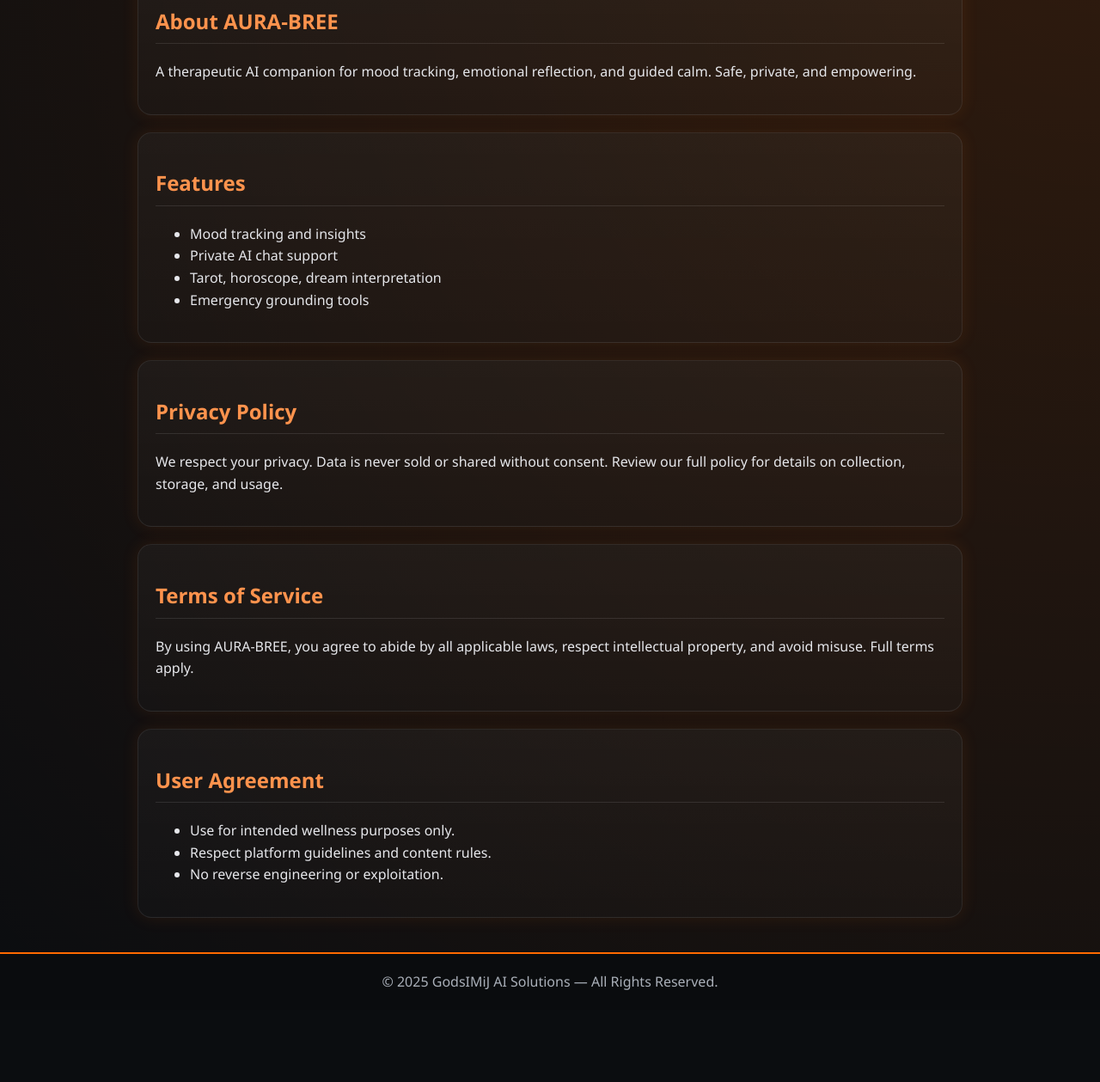
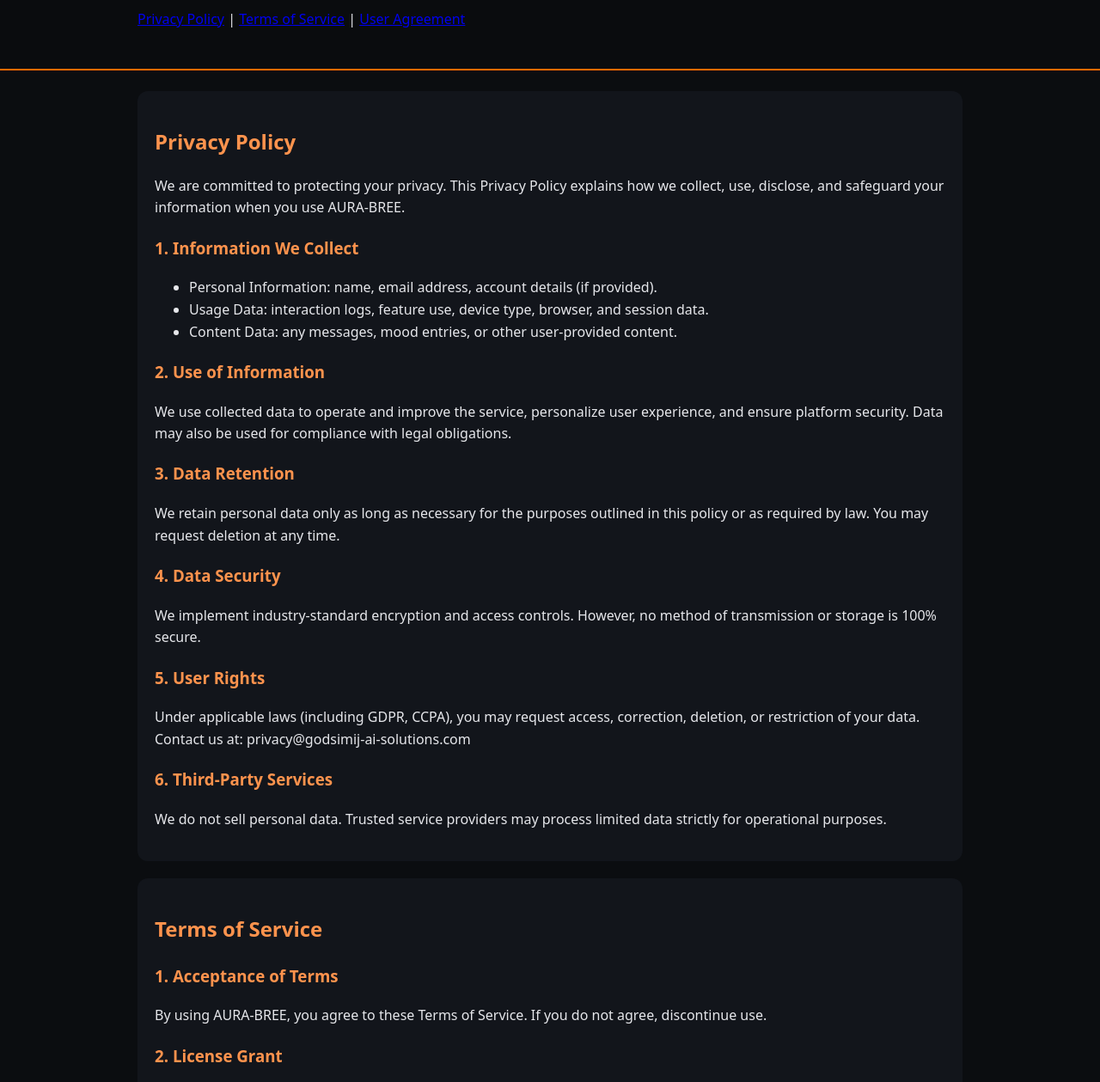
Before and after one commit to GodsIMiJ1/Aura-bree-privacy-policy, a plain HTML site: page index.html in a window 1280 px wide. Shown: the part 128-1387 px from the top of the page at 86% size. Before the commit the page ends 1303 px from the top, so only its background shows below. Drawn offline with Linux system fonts and the light colour scheme.

Commit message:
Update index.html

```diff
--- a/index.html
+++ b/index.html
@@ -7,78 +7,87 @@
   <meta name="description" content="AURA-BREE - therapeutic AI companion. Privacy Policy, Terms of Service, and User Agreement." />
   <meta name="robots" content="index,follow" />
   <style>
-    :root {
-      --bg: #0b0d10;
-      --card: #12151b;
-      --ink: #e6e7eb;
-      --muted: #aab0b9;
-      --accent: #ff6a00;
-      --accent2: #ff934d;
-      --glow: 0 0 15px rgba(255,106,0,0.4);
-    }
-    * { box-sizing: border-box; }
-    body { margin: 0; font-family: 'Segoe UI', sans-serif; background: radial-gradient(circle at top right, rgba(255,106,0,0.15), transparent), var(--bg); color: var(--ink); line-height: 1.6; }
-    a { color: var(--accent2); text-decoration: none; }
-    a:hover { text-decoration: underline; }
-    header { position: sticky; top: 0; z-index: 100; background: rgba(11,13,16,0.95); border-bottom: 2px solid var(--accent); box-shadow: var(--glow); backdrop-filter: blur(8px); }
-    .container { max-width: 1000px; margin: auto; padding: 20px; }
-    .nav { display: flex; justify-content: space-between; align-items: center; flex-wrap: wrap; }
-    .brand { display: flex; align-items: center; gap: 10px; font-weight: bold; color: var(--accent2); font-size: 1.2rem; }
-    nav a { margin-left: 15px; color: var(--muted); font-weight: 600; padding: 6px 10px; border-radius: 8px; transition: all 0.3s ease; }
-    nav a:hover { background: rgba(255,106,0,0.15); color: var(--ink); box-shadow: var(--glow); }
-    section { padding: 24px; }
-    .card { background: linear-gradient(180deg, rgba(255,255,255,0.04), rgba(255,255,255,0.02)); border: 1px solid rgba(255,255,255,0.08); border-radius: 16px; padding: 20px; box-shadow: 0 0 20px rgba(255,106,0,0.1); margin-bottom: 20px; }
+    :root { --bg: #0b0d10; --card: #12151b; --ink: #e6e7eb; --muted: #aab0b9; --accent: #ff6a00; --accent2: #ff934d; }
+    body { margin: 0; font-family: ui-sans-serif, system-ui; background: var(--bg); color: var(--ink); line-height: 1.6; }
+    header, footer { background: #0a0c0e; border-bottom: 2px solid var(--accent); padding: 20px; }
+    .container { max-width: 960px; margin: auto; padding: 24px; }
     h1, h2, h3 { color: var(--accent2); }
-    h2 { border-bottom: 1px solid rgba(255,255,255,0.1); padding-bottom: 6px; }
-    .highlight { background: rgba(255,106,0,0.1); padding: 10px; border-left: 4px solid var(--accent); border-radius: 8px; }
-    footer { padding: 20px; border-top: 2px solid var(--accent); text-align: center; color: var(--muted); background: #0a0c0e; }
+    .card { background: var(--card); border-radius: 12px; padding: 20px; margin-bottom: 20px; }
+    .highlight { background: rgba(255,106,0,0.1); padding: 10px; border-left: 4px solid var(--accent); border-radius: 6px; margin: 12px 0; }
   </style>
 </head>
 <body>
 <header>
-    <div class="container nav">
-      <div class="brand">AURA-BREE</div>
+  <div class="container">
+    <h1>AURA-BREE Legal Hub</h1>
     <nav>
-        <a href="#about">About</a>
-        <a href="#features">Features</a>
-        <a href="#privacy-policy">Privacy Policy</a>
-        <a href="#terms">Terms of Service</a>
+      <a href="#privacy-policy">Privacy Policy</a> |
+      <a href="#terms">Terms of Service</a> |
       <a href="#user-agreement">User Agreement</a>
     </nav>
   </div>
 </header>
 <main class="container">
-    <section id="about" class="card">
-      <h2>About AURA-BREE</h2>
-      <p>A therapeutic AI companion for mood tracking, emotional reflection, and guided calm. Safe, private, and empowering.</p>
-    </section>
-    <section id="features" class="card">
-      <h2>Features</h2>
-      <ul>
-        <li>Mood tracking and insights</li>
-        <li>Private AI chat support</li>
-        <li>Tarot, horoscope, dream interpretation</li>
-        <li>Emergency grounding tools</li>
-      </ul>
-    </section>
   <section id="privacy-policy" class="card">
     <h2>Privacy Policy</h2>
-      <p>We respect your privacy. Data is never sold or shared without consent. Review our full policy for details on collection, storage, and usage.</p>
+    <p>We are committed to protecting your privacy. This Privacy Policy explains how we collect, use, disclose, and safeguard your information when you use AURA-BREE.</p>
+    <h3>1. Information We Collect</h3>
+    <ul>
+      <li>Personal Information: name, email address, account details (if provided).</li>
+      <li>Usage Data: interaction logs, feature use, device type, browser, and session data.</li>
+      <li>Content Data: any messages, mood entries, or other user-provided content.</li>
+    </ul>
+    <h3>2. Use of Information</h3>
+    <p>We use collected data to operate and improve the service, personalize user experience, and ensure platform security. Data may also be used for compliance with legal obligations.</p>
+    <h3>3. Data Retention</h3>
+    <p>We retain personal data only as long as necessary for the purposes outlined in this policy or as required by law. You may request deletion at any time.</p>
+    <h3>4. Data Security</h3>
+    <p>We implement industry-standard encryption and access controls. However, no method of transmission or storage is 100% secure.</p>
+    <h3>5. User Rights</h3>
+    <p>Under applicable laws (including GDPR, CCPA), you may request access, correction, deletion, or restriction of your data. Contact us at: privacy@godsimij-ai-solutions.com</p>
+    <h3>6. Third-Party Services</h3>
+    <p>We do not sell personal data. Trusted service providers may process limited data strictly for operational purposes.</p>
   </section>
   <section id="terms" class="card">
     <h2>Terms of Service</h2>
-      <p>By using AURA-BREE, you agree to abide by all applicable laws, respect intellectual property, and avoid misuse. Full terms apply.</p>
+    <h3>1. Acceptance of Terms</h3>
+    <p>By using AURA-BREE, you agree to these Terms of Service. If you do not agree, discontinue use.</p>
+    <h3>2. License Grant</h3>
+    <p>We grant you a non-exclusive, non-transferable, revocable license to use AURA-BREE for personal, non-commercial purposes.</p>
+    <h3>3. Prohibited Uses</h3>
+    <ul>
+      <li>Engaging in unlawful activity.</li>
+      <li>Attempting to reverse engineer or disrupt the service.</li>
+      <li>Exploiting the service for commercial gain without authorization.</li>
+    </ul>
+    <h3>4. Intellectual Property</h3>
+    <p>All content, trademarks, and code remain the property of GodsIMiJ AI Solutions.</p>
+    <h3>5. Disclaimers</h3>
+    <p>AURA-BREE is provided "as is" without warranties of any kind. It is not a medical device and does not provide professional advice.</p>
+    <h3>6. Limitation of Liability</h3>
+    <p>To the fullest extent permitted by law, we are not liable for any indirect, incidental, or consequential damages arising from use of the service.</p>
+    <h3>7. Governing Law</h3>
+    <p>These terms are governed by the laws of Ontario, Canada. Disputes shall be resolved in the courts of Ontario.</p>
   </section>
   <section id="user-agreement" class="card">
     <h2>User Agreement</h2>
+    <p>This agreement sets out your responsibilities and rights as a user of AURA-BREE.</p>
+    <h3>1. Responsible Use</h3>
     <ul>
-        <li>Use for intended wellness purposes only.</li>
-        <li>Respect platform guidelines and content rules.</li>
-        <li>No reverse engineering or exploitation.</li>
+      <li>Use the platform only for wellness and self-reflection purposes.</li>
+      <li>Do not share harmful, illegal, or abusive content.</li>
+      <li>Respect the intellectual property and privacy of others.</li>
     </ul>
+    <h3>2. AI Limitations</h3>
+    <p>AURA-BREE provides AI-generated suggestions which are not a substitute for professional care. In emergencies, contact local crisis services or emergency responders.</p>
+    <h3>3. Termination</h3>
+    <p>We reserve the right to suspend or terminate your account for violations of this agreement.</p>
+    <div class="highlight">If you are experiencing a crisis, contact emergency services or call a local helpline immediately.</div>
   </section>
 </main>
-  <footer>© <span id="year"></span> GodsIMiJ AI Solutions — All Rights Reserved.</footer>
-  <script>document.getElementById('year').textContent = new Date().getFullYear();</script>
+<footer>
+  <div class="container">© <span id="y"></span> GodsIMiJ AI Solutions — All rights reserved.</div>
+</footer>
+<script>document.getElementById('y').textContent = new Date().getFullYear();</script>
 </body>
 </html>
```
Lines whose indentation alone changed are shown as unchanged.
